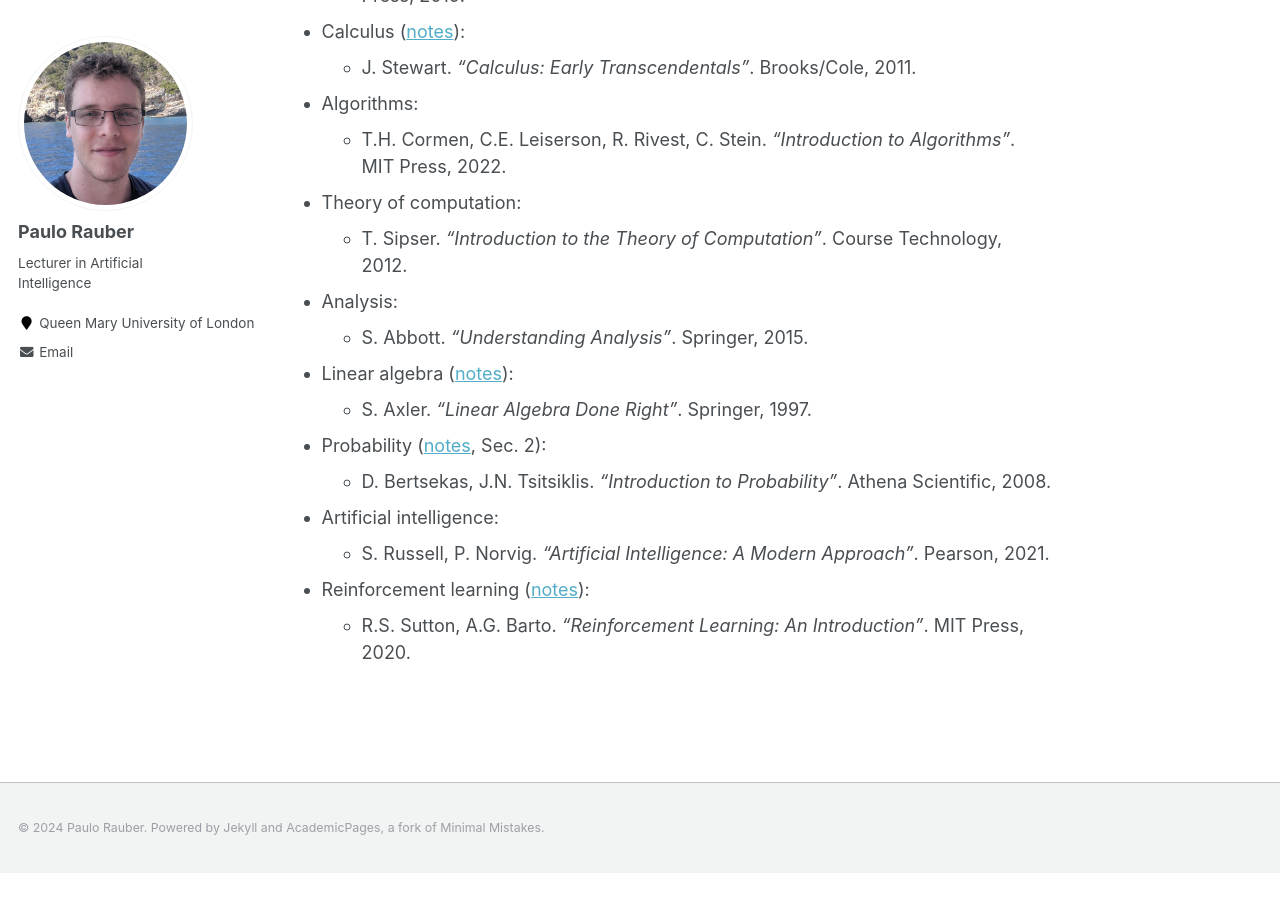
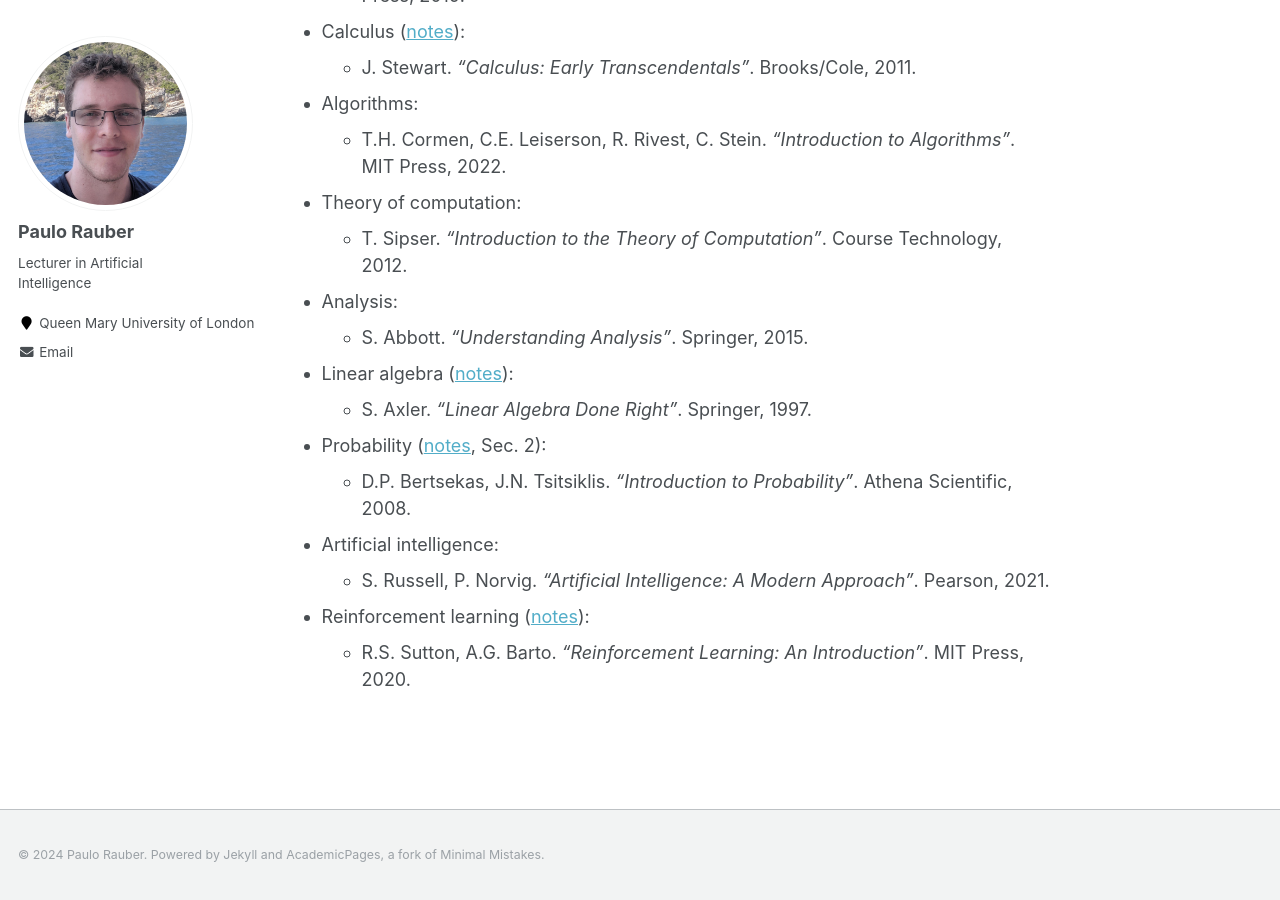
Before and after one commit to paulorauber/paulorauber.github.io, a Jekyll site: the page built from _pages/recommended_reading.md, in a window 1280 px wide and 900 px high, scrolled down 1813 px. Built offline with Jekyll 4.4.1, drawn with Linux system fonts in a browser that asks for light colours; before the commit the page ends 2686 px from its top, so only the background shows below that.

Commit message:
Minor fix

```diff
--- a/_pages/recommended_reading.md
+++ b/_pages/recommended_reading.md
@@ -68,7 +68,7 @@ My current research is focused on developing principled but scalable Bayesian re
   * S. Axler. *"Linear Algebra Done Right"*. Springer, 1997.
 
 * Probability ([notes](/files/notes/machine_learning.pdf), Sec. 2):
-  * D. Bertsekas, J.N. Tsitsiklis. *"Introduction to Probability"*. Athena Scientific, 2008.
+  * D.P. Bertsekas, J.N. Tsitsiklis. *"Introduction to Probability"*. Athena Scientific, 2008.
 
 * Artificial intelligence:
   * S. Russell, P. Norvig. *"Artificial Intelligence: A Modern Approach"*. Pearson, 2021.
```
